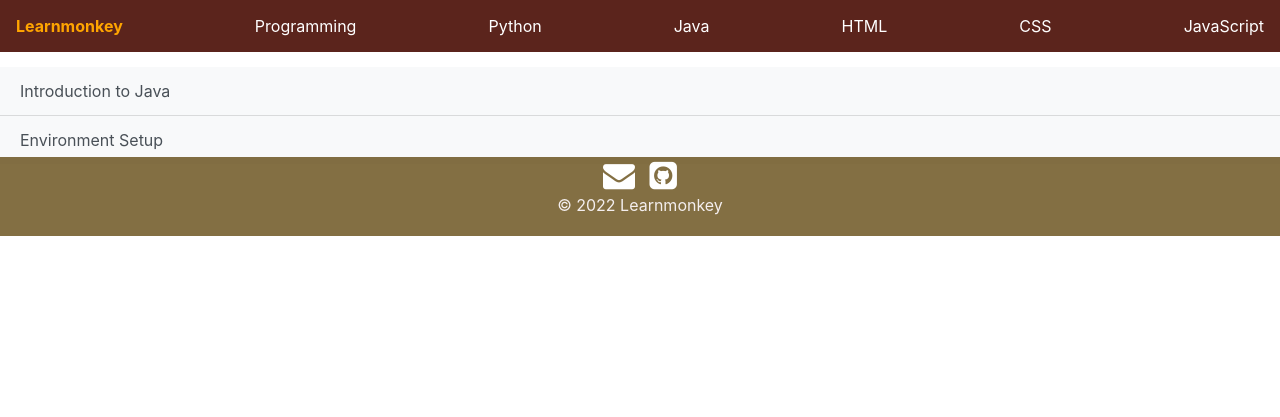
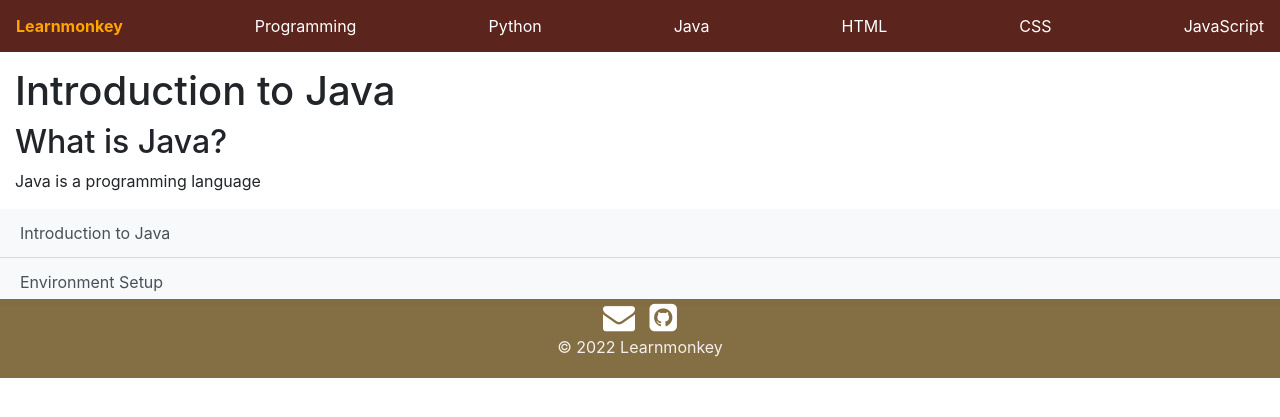
Before and after one commit to learnmonkey/learnmonkey.github.io, a Jekyll site: the page built from programming/java/index.html, in a window 1280 px wide and 900 px high. Shown: the top 417 px of the window. Built offline with Jekyll 4.4.1, drawn with Linux system fonts in a browser that asks for light colours.

Commit message:
sentence on java

```diff
--- a/programming/java/index.html
+++ b/programming/java/index.html
@@ -1,6 +1,12 @@
 ---
 layout: java
 title: Introduction to Java
+permalink: /programming/java/
 ---
 
-<!-- add this later -->
+<h1>Introduction to Java</h1>
+
+<section>
+    <h2>What is Java?</h2>
+    <p>Java is a programming language</p>
+</section>
```
